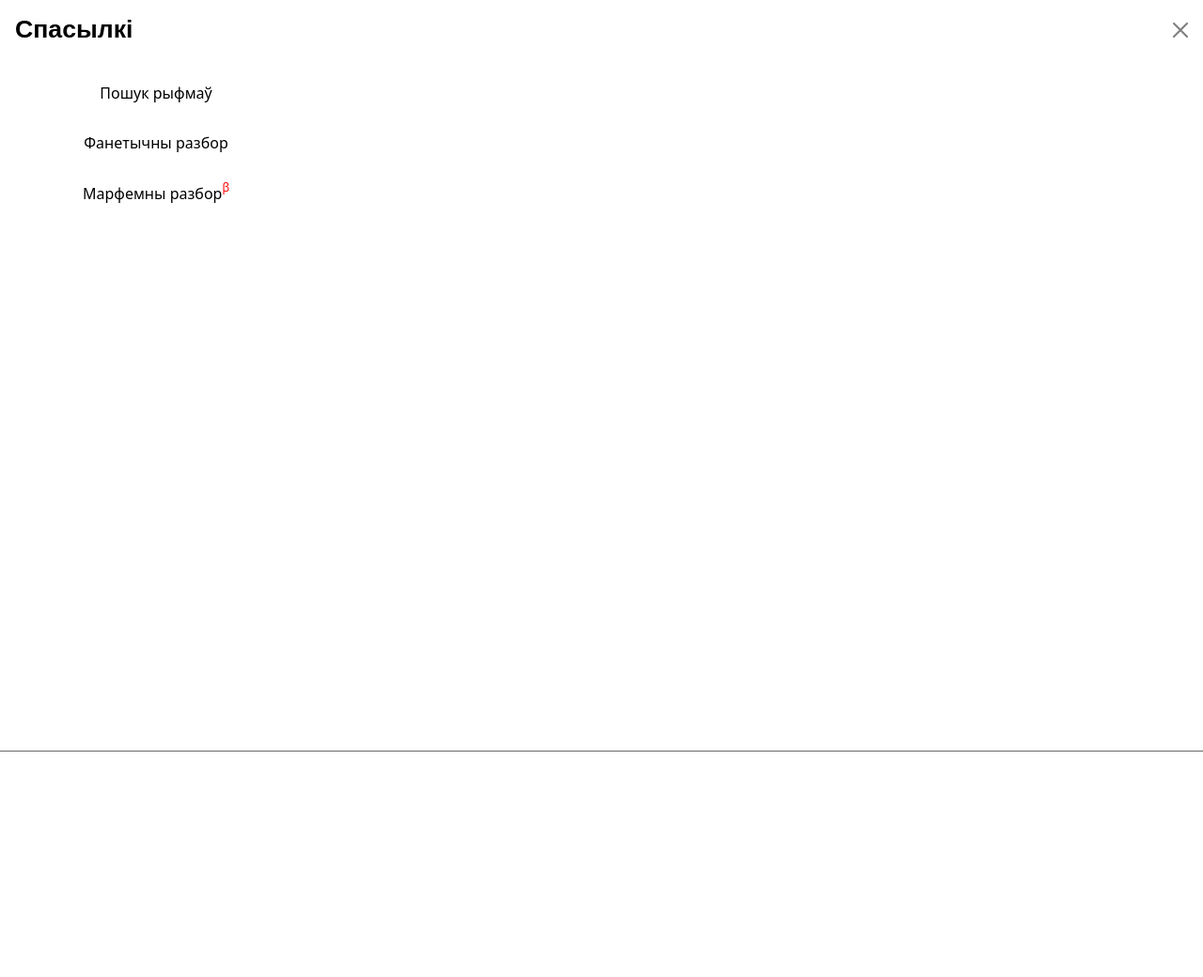
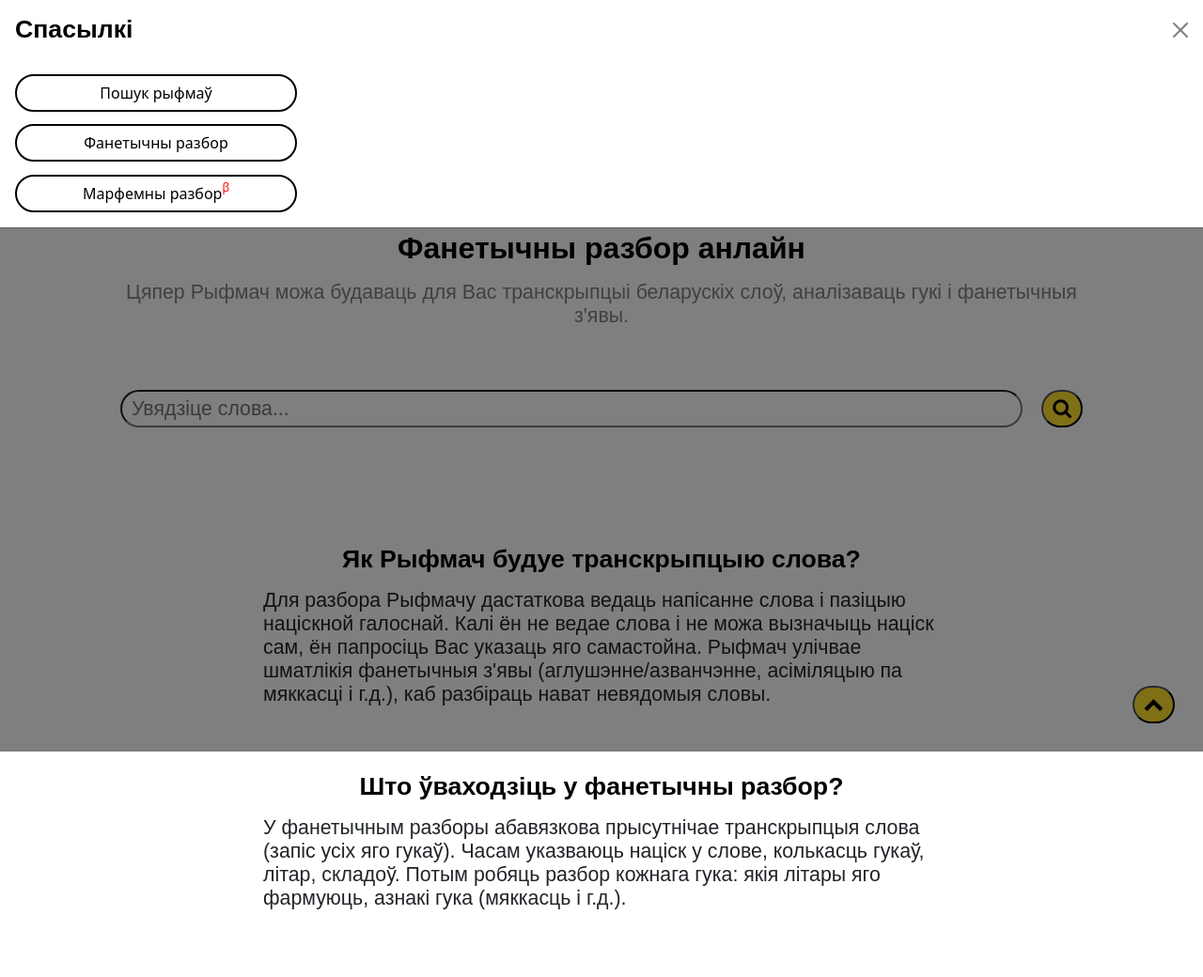
Before and after one commit to WildBoar228/Ryfmach-web, a Flask app: page /phonetics in a window 1280 px wide, after a click that opens the changed part. Shown: the top 1040 px of the page at 94% size. Before the commit the page ends 800 px from the top, so only its background shows below. Run offline with Flask 3, Linux system fonts and the light colour scheme; parts of the project's set-up code (start-up, migrations or seed data) failed here and were passed over; some libraries are stand-ins or nearby versions.

Commit message:
fix links offcanvas

```diff
--- a/static/css/style.css
+++ b/static/css/style.css
@@ -126,14 +126,16 @@
     border-radius: 15pt;
     padding: 0 10px 0 10px;
     background-color: white;
-    border-color: black;
+    border: 2px solid black;
     color: black;
     display: flex;
     align-items: center;
     justify-content: center;
+    box-sizing: border-box;
 }
 
 .nav-link-button{
+    width: 100%;
     text-decoration: none;
 }
 
@@ -210,7 +212,13 @@
 }
 
 .links-offcanvas{
-    max-height: fit-content;
+    bottom: auto;
+    height: auto !important;
+    max-height: fit-content !important;
+}
+
+.links-offcanvas .offcanvas-body{
+    flex-grow: 0;
 }
 
 .metrika-pixel{
```
